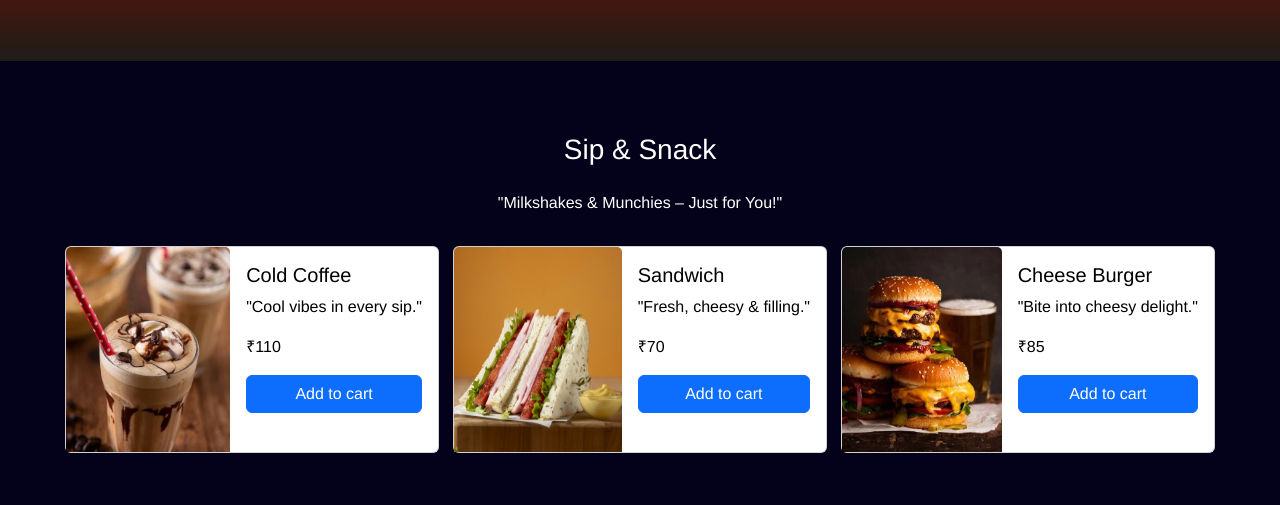
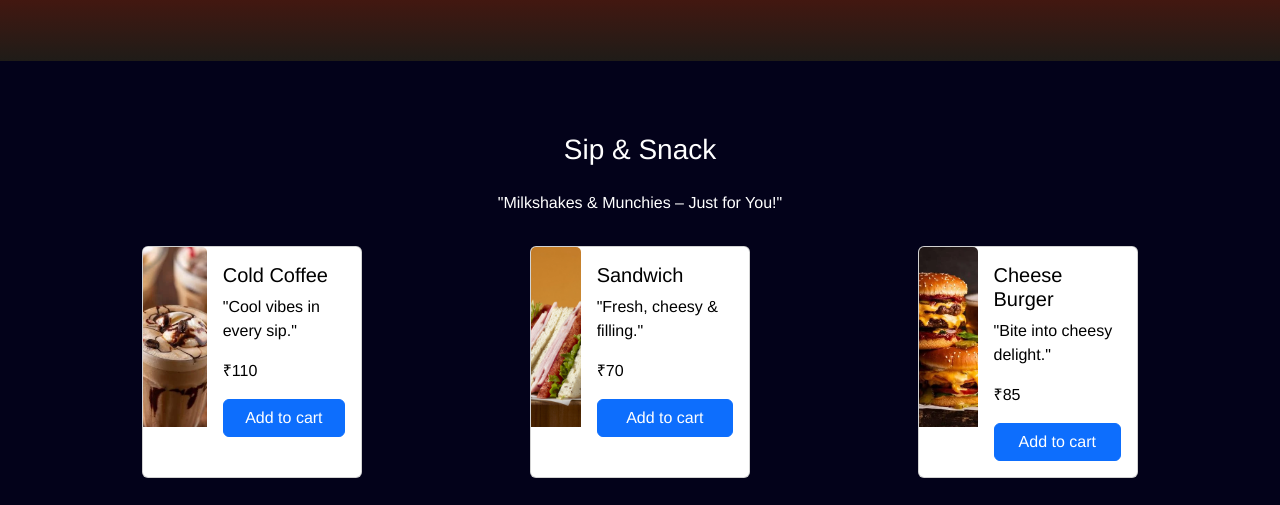
Before and after one commit to yashwantchatti005/Yash-mart, a plain HTML site: page cafe.html in a window 1280 px wide. Shown: the part 227-732 px from the top of the page. Drawn offline with nearby package versions, Linux system fonts and the light colour scheme.

Commit message:
Add styles for card layout and image sizing
Added custom styles to adjust card dimensions and image height.

```diff
--- a/cafe.html
+++ b/cafe.html
@@ -8,6 +8,35 @@
     <link href="https://cdn.jsdelivr.net/npm/bootstrap@5.2.3/dist/css/bootstrap.min.css" rel="stylesheet">
     <link rel="stylesheet" href="wepsite.css">
   </head>
+  <style>
+/* --- Make all cards smaller --- */
+#productList .card,
+.container .card {
+  width: 100%;
+  max-width: 220px; /* adjust card width */
+  margin: auto;
+  transition: transform 0.3s ease;
+}
+
+/* --- Shrink the image height --- */
+#productList .card img,
+.container .card img {
+  height: 180px !important; /* reduce image height */
+  object-fit: cover;
+}
+
+/* --- Keep spacing neat --- */
+.row-cols-md-4 > .col {
+  display: flex;
+  justify-content: center;
+}
+
+/* --- Optional: hover effect --- */
+#productList .card:hover {
+  transform: scale(1.05);
+}
+</style>
+
   <script src="https://cdn.jsdelivr.net/npm/bootstrap@5.2.3/dist/js/bootstrap.bundle.min.js" integrity="sha384-kenU1KFdBIe4zVF0s0G1M5b4hcpxyD9F7jL+jjXkk+Q2h455rYXK/7HAuoJl+0I4" crossorigin="anonymous"></script>
   <body>
 <!-- Navbar -->
```
